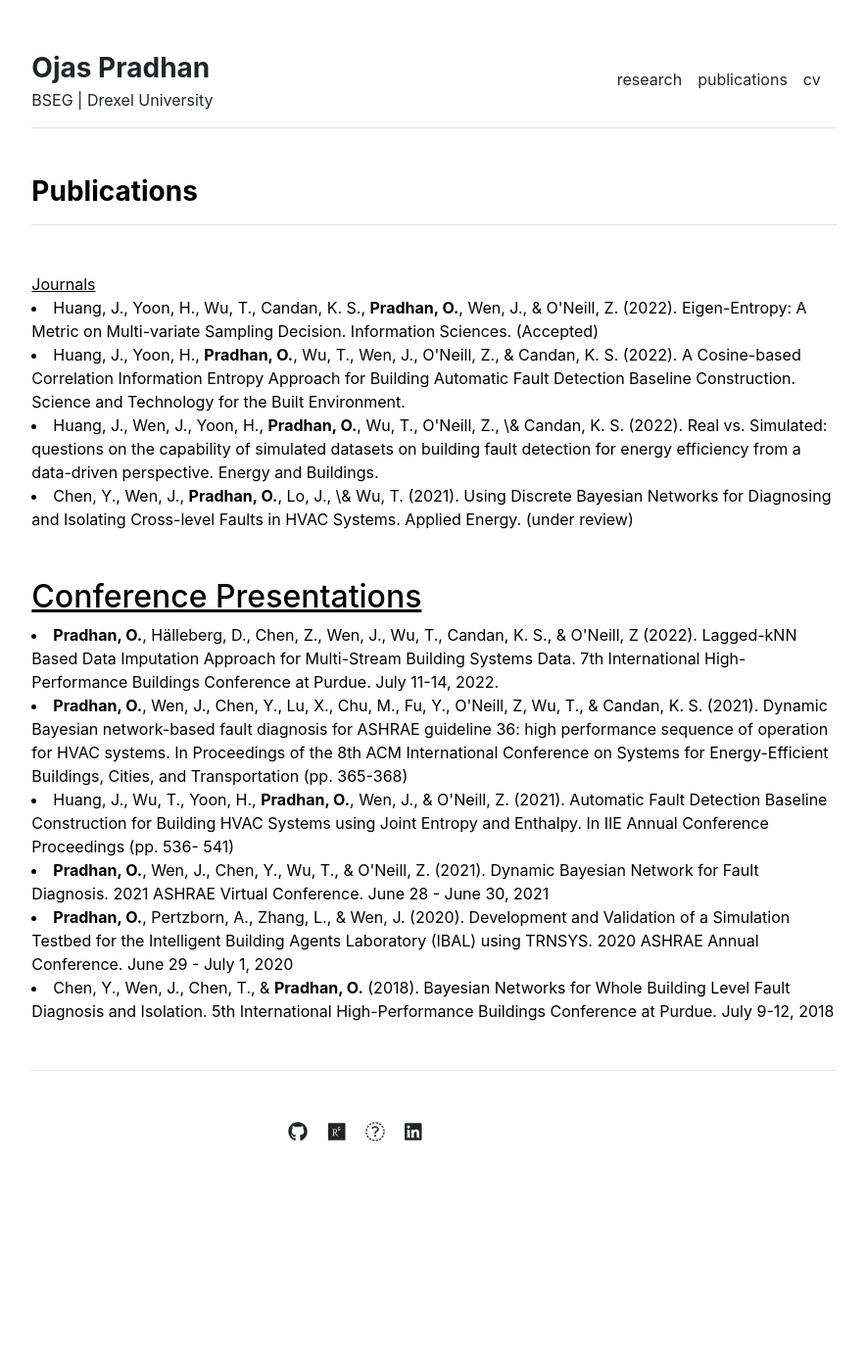
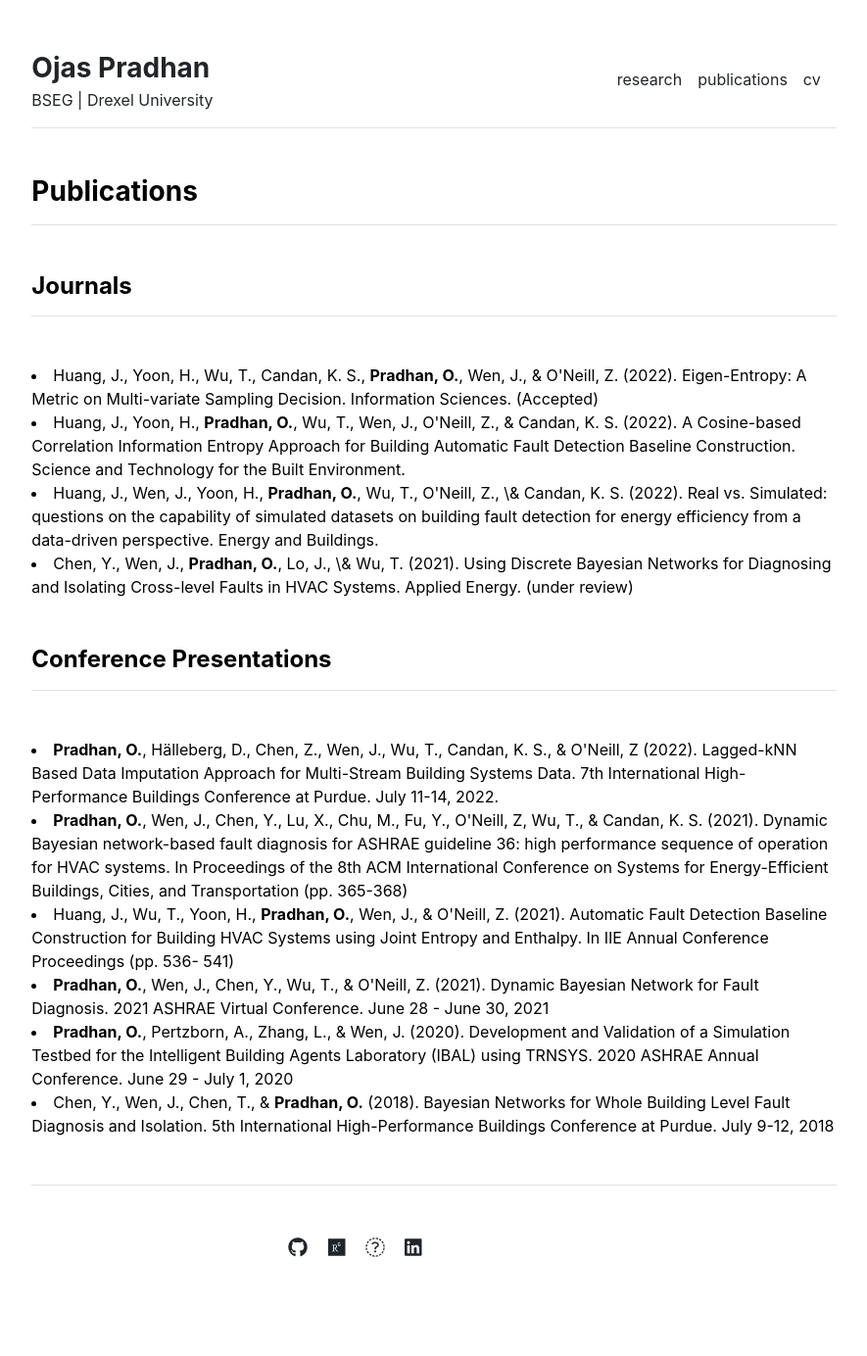
Before and after one commit to pradhanojas/pradhanojas.github.io, a Jekyll site: the page built from publications.md, in a window 1280 px wide. Shown: the whole page at 98% size, without its empty margins (197-1082 px from the left). Built offline with Jekyll 4.4.1, drawn with Linux system fonts in a browser that asks for light colours; before the commit the page ends 1267 px from its top, so only the background shows below that.

Commit message:
Update publications.html

```diff
--- a/_includes/publications.html
+++ b/_includes/publications.html
@@ -1,7 +1,7 @@
 <div class="row g-5 mb-5">
   <div>
     <h3 class="fw-bold border-bottom pb-3 mb-5">Publications</h3>
-    <h42> <u>Journals </u> </h2>
+    <h4 class="fw-bold border-bottom pb-3 mb-5"> Journals </h4>
     <li>
       Huang, J., Yoon, H., Wu, T., Candan, K. S., <b>Pradhan, O.</b>, Wen, J., & O'Neill, Z. (2022). Eigen-Entropy: A Metric on Multi-variate Sampling Decision. Information Sciences. (Accepted)
     </li>
@@ -16,7 +16,7 @@
     </li>
     <br> <br>
 
-    <h2> <u>Conference Presentations</u> </h2>
+    <h4 class="fw-bold border-bottom pb-3 mb-5">Conference Presentations</h4>
     <li>
       <b>Pradhan, O.</b>, Hälleberg, D., Chen, Z., Wen, J., Wu, T., Candan, K. S., & O'Neill, Z (2022). Lagged-kNN Based Data Imputation Approach for Multi-Stream Building Systems Data. 7th International High-Performance Buildings Conference at Purdue. July 11-14, 2022.
     </li>
```
